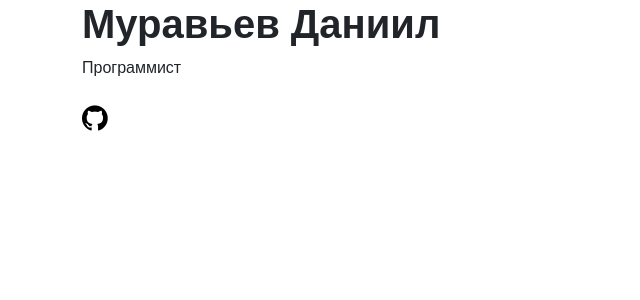
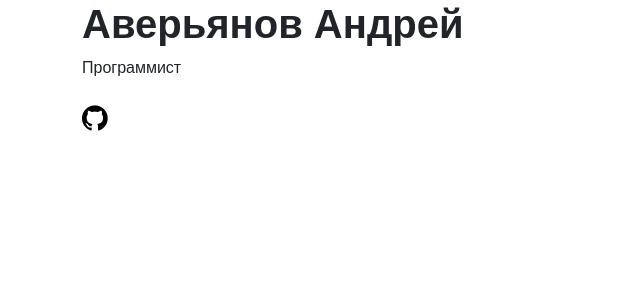
Before and after one commit to vinkyzz/django, a Django app: page /about/ in a window 1280 px wide. Shown: the part 72-372 px from the top of the page, without its empty margins (0-640 px from the left). Run offline with Django 4.2, Linux system fonts and the light colour scheme.

Commit message:
Update about.html

```diff
--- a/mylocal/templates/about.html
+++ b/mylocal/templates/about.html
@@ -32,7 +32,7 @@ about
     }
 </style>
     <div class="all">
-        <h1>Муравьев Даниил</h1>
+        <h1>Аверьянов Андрей</h1>
         <div class="about">
             <p>Программист</p>
         </div>
```
